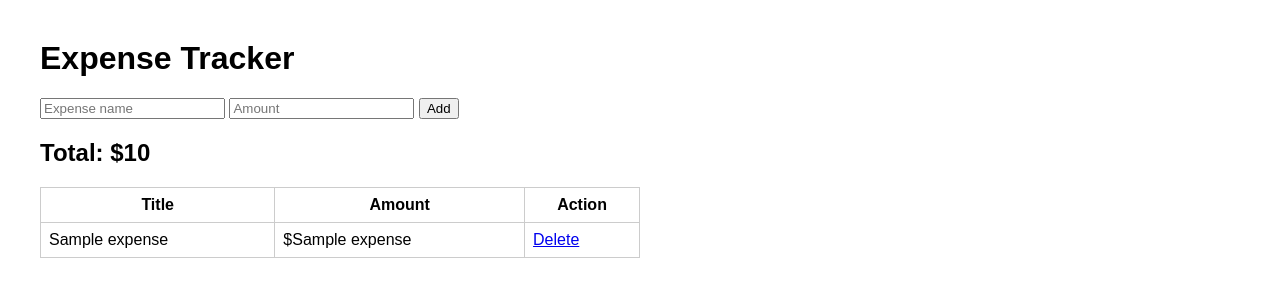
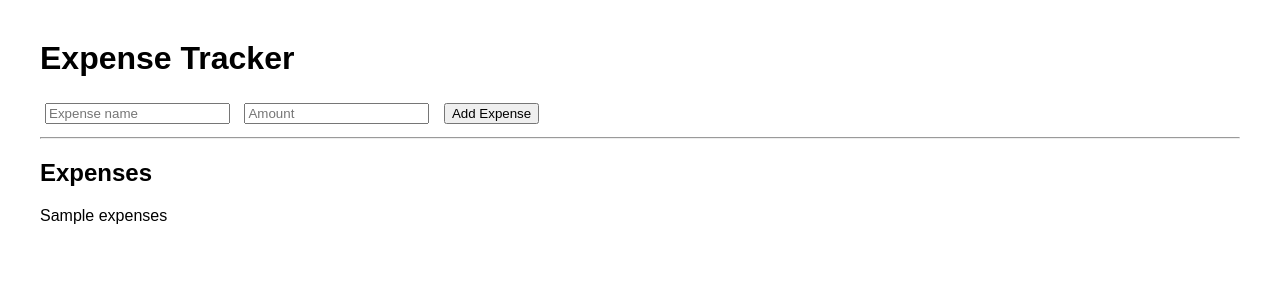
Before and after one commit to eyen20/c270devops_team2, a Python web app: template templates/index.html in a window 1280 px wide. Shown: the top 300 px of the page. Run offline with Jinja, Linux system fonts and the light colour scheme; the template is opened without the code that fills it: most values are stand-ins (such as "Sample title", 1, 10 or a date in 2020).

Commit message:
Update index.html

```diff
--- a/templates/index.html
+++ b/templates/index.html
@@ -4,8 +4,7 @@
     <title>Expense Tracker</title>
     <style>
         body { font-family: Arial; margin: 40px; }
-        table { width: 50%; border-collapse: collapse; }
-        th, td { padding: 8px; border: 1px solid #ccc; }
+        input, button { margin: 5px; }
     </style>
 </head>
 <body>
@@ -15,25 +14,13 @@
 <form method="POST">
     <input type="text" name="title" placeholder="Expense name" required>
     <input type="number" step="0.01" name="amount" placeholder="Amount" required>
-    <button type="submit">Add</button>
+    <button type="submit">Add Expense</button>
 </form>
 
-<h2>Total: ${{ total }}</h2>
+<hr>
 
-<table>
-    <tr>
-        <th>Title</th>
-        <th>Amount</th>
-        <th>Action</th>
-    </tr>
-    {% for expense in expenses %}
-    <tr>
-        <td>{{ expense[1] }}</td>
-        <td>${{ expense[2] }}</td>
-        <td><a href="/delete/{{ expense[0] }}">Delete</a></td>
-    </tr>
-    {% endfor %}
-</table>
+<h2>Expenses</h2>
+{{expenses}}
 
 </body>
 </html>
```
